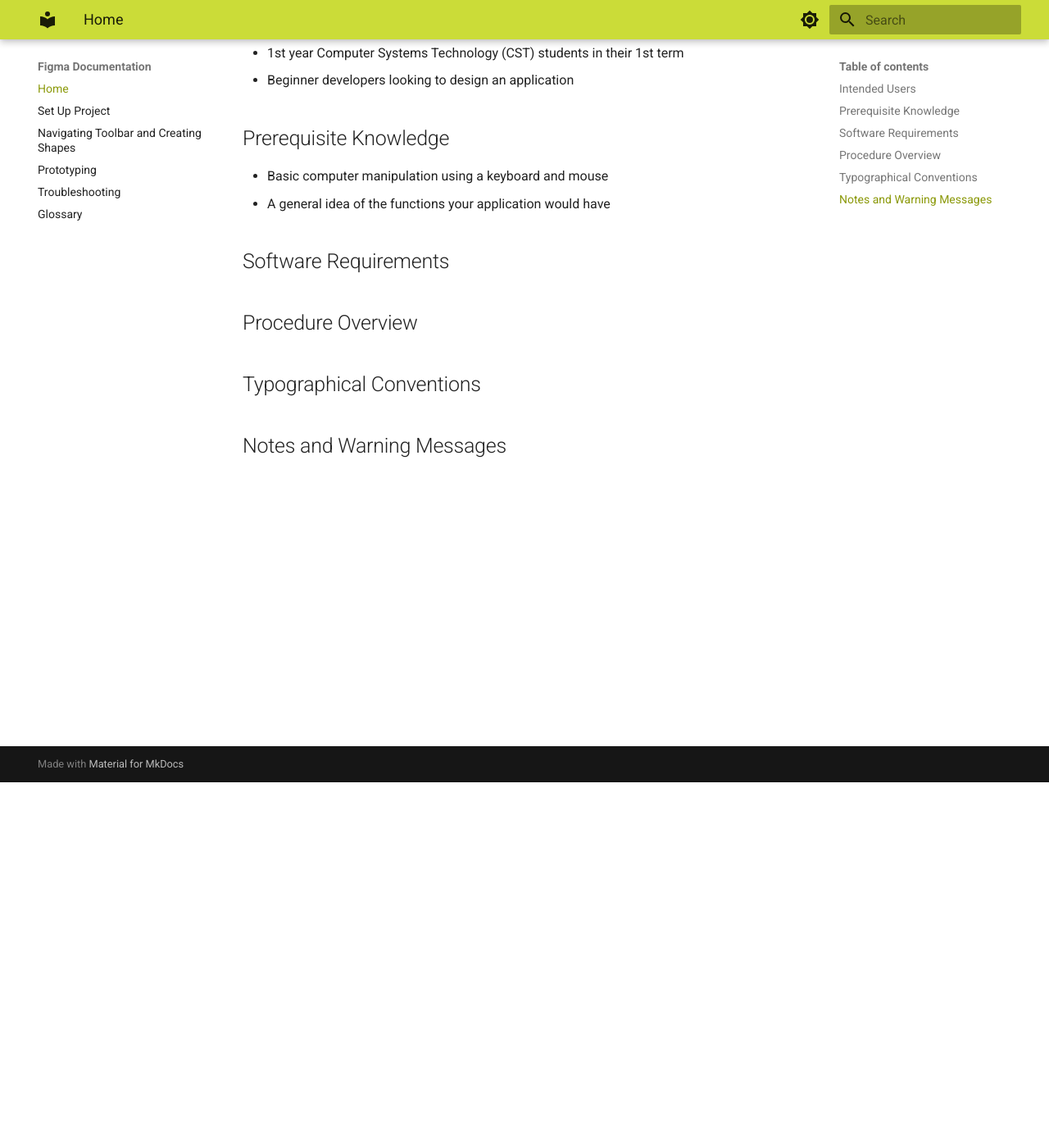
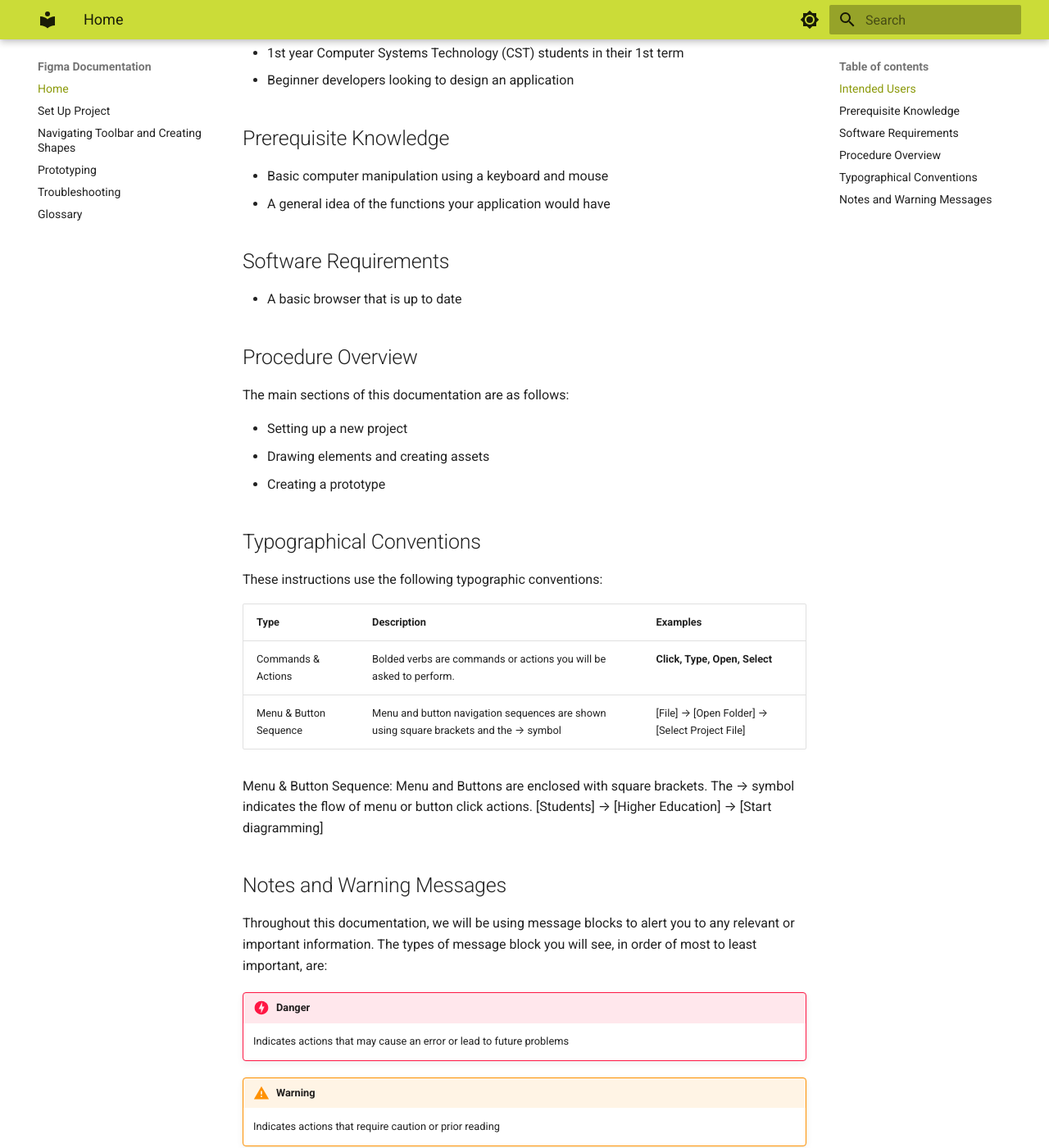
Before and after one commit to ThincutBacon/COMP-2216-Documentation, an MkDocs documentation site: the page built from docs/index.md, in a window 1280 px wide and 1400 px high, scrolled down 446 px. Shown: the whole window at 82% size. Built offline with MkDocs 1.6.1 and Material for MkDocs 9.7.7, drawn with Linux system fonts in a browser that asks for light colours; some of the changed text lies outside the part shown.

Commit message:
Add onto introduction

```diff
--- a/docs/index.md
+++ b/docs/index.md
@@ -7,6 +7,7 @@
 
 
 ## Intended Users
+
 This documentation is targeted towards the following users:
 
 * 1st year Computer Systems Technology (CST) students in their 1st term
@@ -21,11 +22,42 @@
 
 ## Software Requirements
 
+* A basic browser that is up to date
+
 
 ## Procedure Overview
+
+The main sections of this documentation are as follows:
+
+* Setting up a new project
+* Drawing elements and creating assets
+* Creating a prototype
 
 
 ## Typographical Conventions
 
+These instructions use the following typographic conventions:
+
+| Type                   | Description                                                         | Examples                       |
+| :--------------------- | :------------------------------------------------------------------ | :----------------------------- |
+| Commands & Actions     | Bolded verbs are commands or actions you will be asked to perform.  | **Click, Type, Open, Select**  |
+| Menu & Button Sequence | Menu and button navigation sequences are shown using square brackets and the → symbol | [File] → [Open Folder] → [Select Project File]
+
+Menu & Button Sequence: Menu and Buttons are enclosed with square brackets. The → symbol indicates the flow of menu or button click actions.	[Students] → [Higher Education] → [Start diagramming]
+
 
 ## Notes and Warning Messages
+
+Throughout this documentation, we will be using message blocks to alert you to any relevant or important information. The types of message block you will see, in order of most to least important, are:
+
+!!! danger
+    Indicates actions that may cause an error or lead to future problems
+
+!!! warning
+    Indicates actions that require caution or prior reading
+
+!!! info
+    Indicates additional information or tips
+
+!!! success
+    Indicates what a successful example looks like
```
